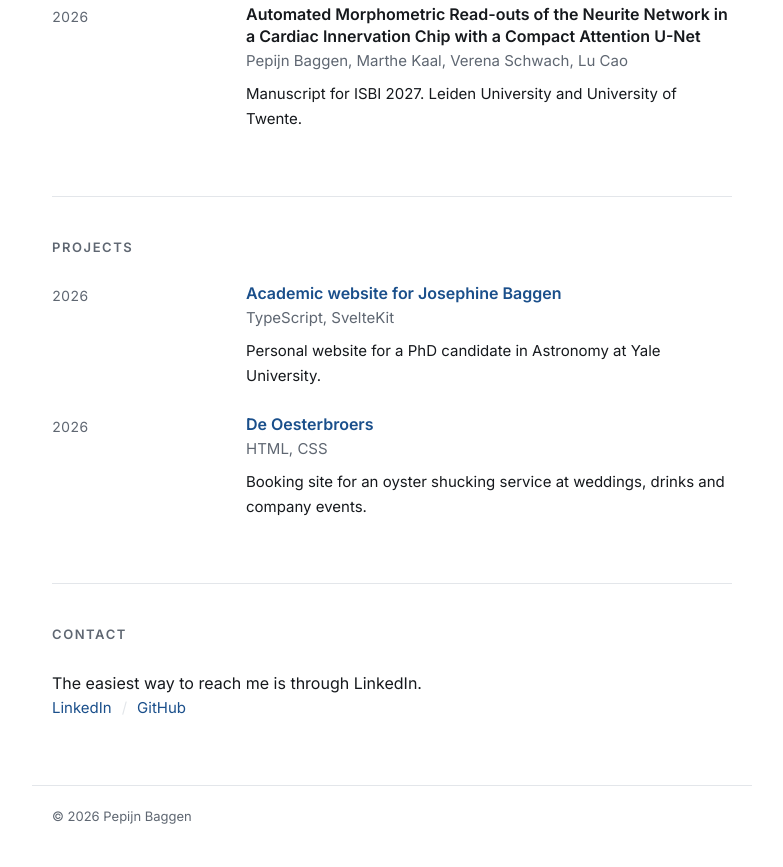
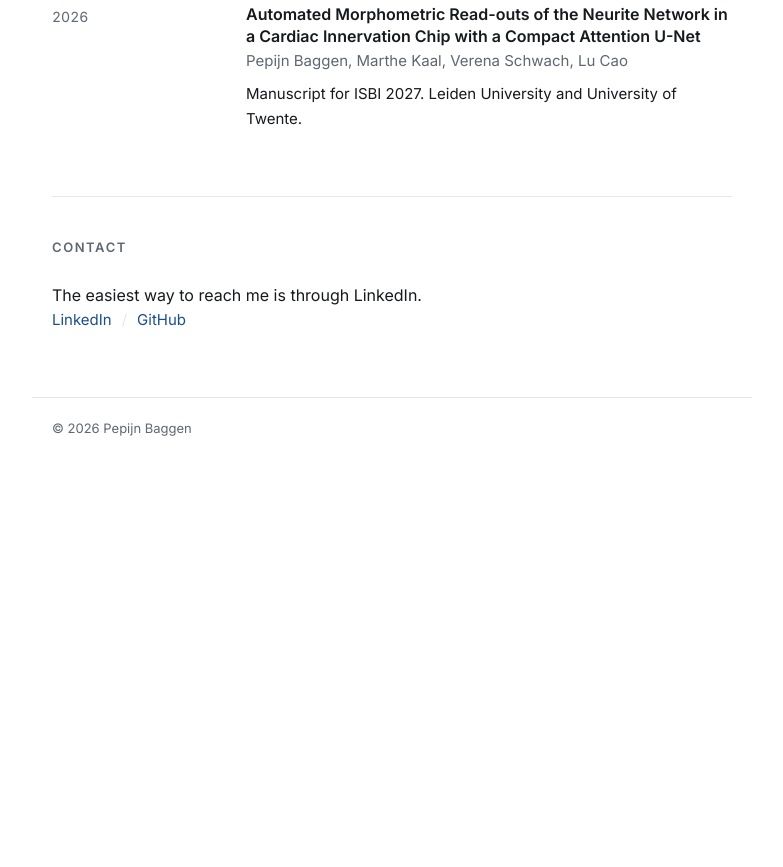
Before and after one commit to PepBaggen/PepBaggen.github.io, a plain HTML site: page index.html in a window 1280 px wide. Shown: the part 1739-2606 px from the top of the page, without its empty margins (248-1031 px from the left). After the commit the page ends 2219 px from the top, so only its background shows below. Drawn offline with Linux system fonts and the light colour scheme.

Commit message:
Remove projects section

```diff
--- a/index.html
+++ b/index.html
@@ -19,7 +19,6 @@
     <a href="#work">Work</a>
     <a href="#teaching">Teaching</a>
     <a href="#papers">Papers</a>
-    <a href="#projects">Projects</a>
     <a href="#contact">Contact</a>
   </nav>
 </header>
@@ -131,28 +130,6 @@
     </article>
   </section>
 
-  <section id="projects">
-    <h2>Projects</h2>
-
-    <article class="entry">
-      <span class="when">2026</span>
-      <div>
-        <h3><a href="https://joos-five.vercel.app">Academic website for Josephine Baggen</a></h3>
-        <p class="where">TypeScript, SvelteKit</p>
-        <p>Personal website for a PhD candidate in Astronomy at Yale University.</p>
-      </div>
-    </article>
-
-    <article class="entry">
-      <span class="when">2026</span>
-      <div>
-        <h3><a href="https://oesterbroers.vercel.app">De Oesterbroers</a></h3>
-        <p class="where">HTML, CSS</p>
-        <p>Booking site for an oyster shucking service at weddings, drinks and company events.</p>
-      </div>
-    </article>
-  </section>
-
   <section id="contact">
     <h2>Contact</h2>
     <p>The easiest way to reach me is through LinkedIn.</p>
```
